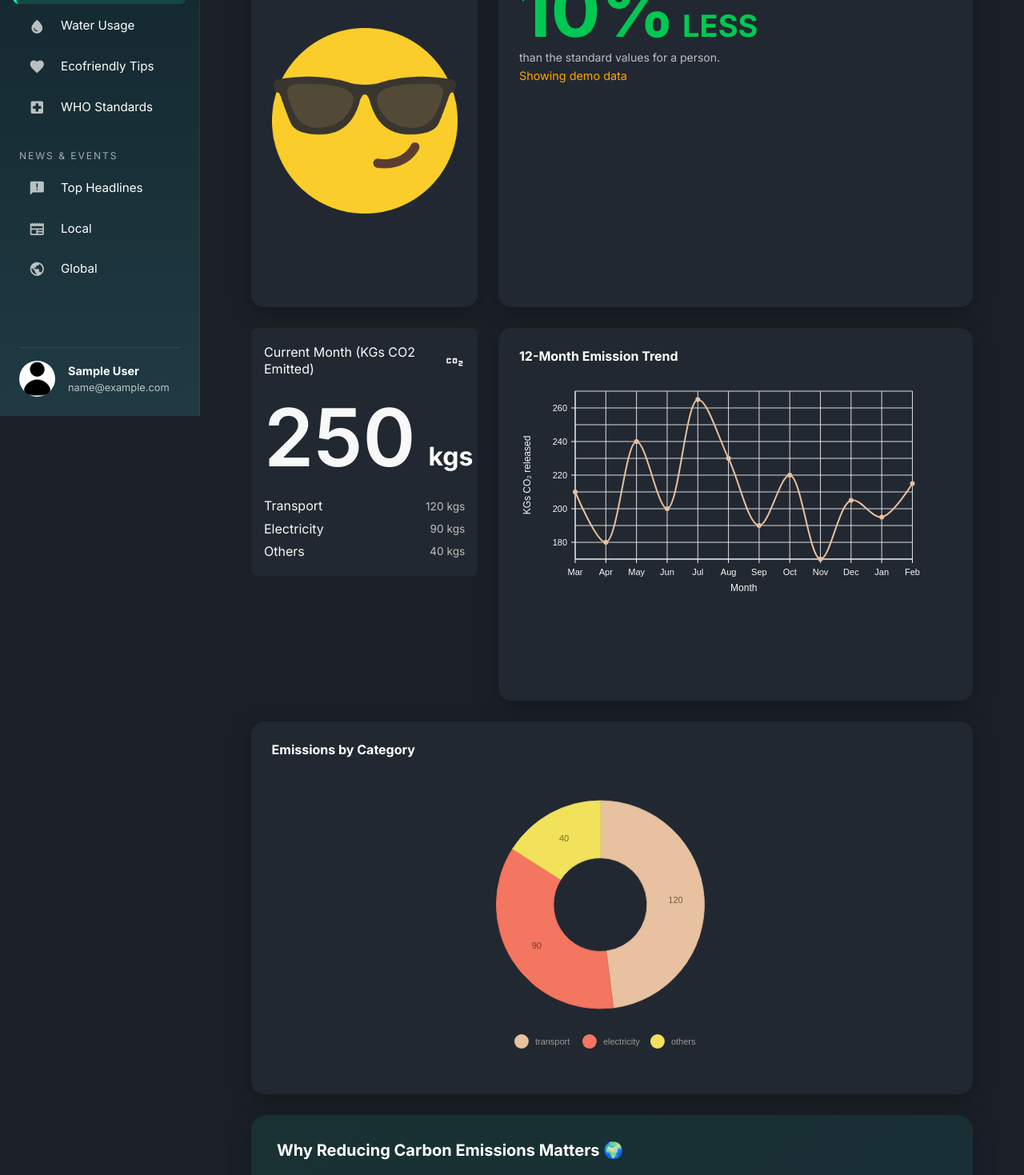
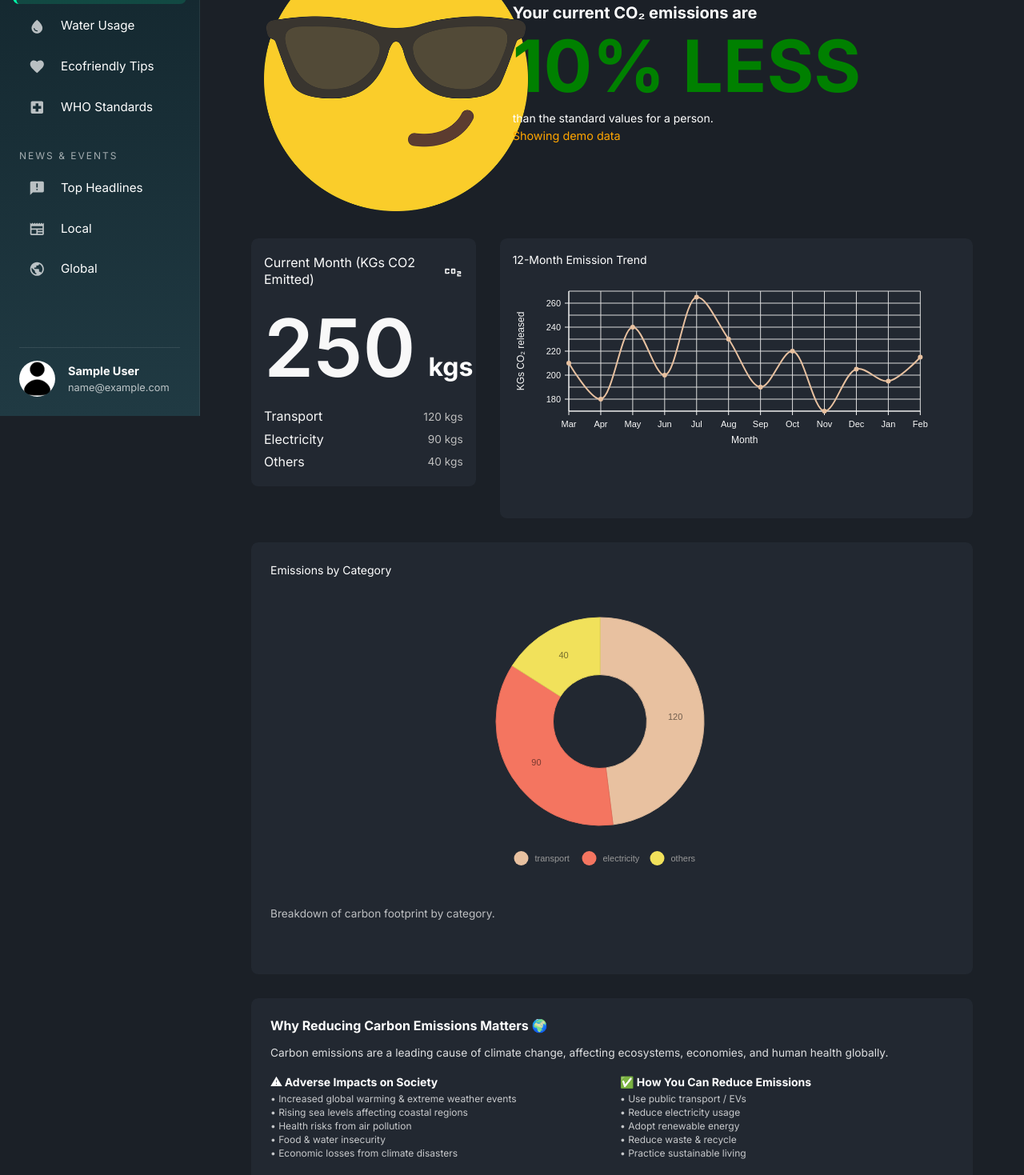
Before and after one commit to AnikChiney/CarbonLensAI, a React (Create React App) app in the folder client/: page /carbon-footprint in a window 1280 px wide. Shown: the part 280-1749 px from the top of the page at 80% size. Built offline with nearby package versions, Linux system fonts and the light colour scheme; no server answers; sample sign-in values are in the browser's storage.

Commit message:
Update index.jsx

```diff
--- a/client/src/scenes/forYou/carbonFootprint/index.jsx
+++ b/client/src/scenes/forYou/carbonFootprint/index.jsx
@@ -16,7 +16,6 @@ import OverviewBox from "components/OverviewBox";
 const CarbonFootprint = () => {
   const theme = useTheme();
   const isNonMediumScreens = useMediaQuery("(min-width: 1200px)");
-
   const currentDate = new Date();
   const currentMonth = currentDate.getMonth() + 1;
   const currentYear = currentDate.getFullYear();
@@ -41,35 +40,25 @@ const CarbonFootprint = () => {
 
   const safeData = data || fallbackData;
 
-  const cardStyle = {
-    backgroundColor: theme.palette.background.alt,
-    borderRadius: "1rem",
-    padding: "1.6rem",
-    boxShadow: "0 6px 24px rgba(0,0,0,0.25)",
-  };
-
   return (
     <Box m="1.5rem 2.5rem">
-      {/* HEADER */}
-      <FlexBetween mb="0.5rem">
+      <FlexBetween>
         <Header
           title="Carbon Footprint"
           subtitle="How Much Carbon Are You Really Emitting? Uncover Your Impact Now!"
         />
       </FlexBetween>
 
-      {/* LOADING */}
       {isLoading && (
         <Typography mt="1rem">Loading Carbon Insights...</Typography>
       )}
 
-      {/* GRID */}
       <Box
         mt="20px"
         display="grid"
         gridTemplateColumns="repeat(12, 1fr)"
-        gridAutoRows="220px"   // ✅ prevents overlap
-        gap="26px"
+        gridAutoRows="160px"
+        gap="30px"
         sx={{
           "& > div": {
             gridColumn: isNonMediumScreens ? undefined : "span 12",
@@ -77,37 +66,41 @@ const CarbonFootprint = () => {
         }}
       >
         {/* IMAGE */}
-        <Box gridColumn="span 4" gridRow="span 2" sx={cardStyle}>
+        <Box gridColumn="span 4" gridRow="span 2" p="1rem">
           <Box
             component="img"
-            sx={{ width: "100%", height: "100%", objectFit: "contain" }}
+            sx={{ height: 330, width: 330 }}
             alt="status"
             src={safeData.isGood ? "/well-done.png" : "/sad.svg"}
           />
         </Box>
 
         {/* SUMMARY */}
-        <Box gridColumn="span 8" gridRow="span 2" sx={cardStyle}>
-          <Typography variant="h5" fontWeight="bold">
+        <Box
+          gridColumn="span 8"
+          gridRow="span 2"
+          p="1rem"
+          display="flex"
+          flexDirection="column"
+          justifyContent="center"
+        >
+          <Typography variant="h4" fontWeight="bold">
             Your current CO₂ emissions are
           </Typography>
 
           <Typography
-            variant="h1"
+            variant="h2"
             sx={{
-              fontSize: 92,
+              fontSize: 90,
               fontWeight: "bold",
-              lineHeight: 1.05,
-              color: safeData.isGood ? "#00C853" : "#D50000",
+              color: safeData.isGood ? "green" : "red",
             }}
           >
             {parseInt(safeData.percentageIncDec || 0)}%
-            <span style={{ fontSize: 38 }}>
-              {safeData.isGood ? " LESS" : " MORE"}
-            </span>
+            {safeData.isGood ? " LESS" : " MORE"}
           </Typography>
 
-          <Typography variant="h6" sx={{ opacity: 0.7 }}>
+          <Typography variant="h6">
             than the standard values for a person.
           </Typography>
 
@@ -118,7 +111,7 @@ const CarbonFootprint = () => {
           )}
         </Box>
 
-        {/* CURRENT MONTH — LEFT */}
+        {/* OVERVIEW BOX */}
         <Box gridColumn="span 4" gridRow="span 2">
           <OverviewBox
             title="Current Month (KGs CO2 Emitted)"
@@ -129,87 +122,104 @@ const CarbonFootprint = () => {
             )}
             others={parseInt(safeData.carbonData.categories.others || 0)}
             icon={
-              <Co2 sx={{ color: theme.palette.secondary[300], fontSize: 26 }} />
+              <Co2
+                sx={{
+                  color: theme.palette.secondary[300],
+                  fontSize: "26px",
+                }}
+              />
             }
           />
         </Box>
 
-        {/* TREND CHART — RIGHT */}
-        <Box gridColumn="span 8" gridRow="span 2" sx={cardStyle}>
-          <Typography variant="h5" fontWeight="bold" mb="0.8rem">
+        {/* TREND CHART */}
+        <Box
+          gridColumn="span 8"
+          gridRow="span 2"
+          backgroundColor={theme.palette.background.alt}
+          p="1rem"
+          borderRadius="0.55rem"
+        >
+          <Typography variant="h6" mb="0.5rem">
             12-Month Emission Trend
           </Typography>
 
-          <Box sx={{ height: "280px" }}>
+          <Box sx={{ height: "220px" }}>
             <OverviewChart isDashboard={true} />
           </Box>
         </Box>
 
         {/* BREAKDOWN */}
-        <Box gridColumn="span 12" gridRow="span 2" sx={cardStyle}>
-          <Typography variant="h5" fontWeight="bold" mb="0.8rem">
+        <Box
+          gridColumn="span 12"
+          gridRow="span 3"
+          backgroundColor={theme.palette.background.alt}
+          p="1.5rem"
+          borderRadius="0.55rem"
+        >
+          <Typography variant="h6" mb="0.5rem">
             Emissions by Category
           </Typography>
 
-          <Box sx={{ height: "280px" }}>
-            <BreakdownChart
-              categories={safeData.carbonData.categories}
-              isDashboard={true}
-            />
-          </Box>
+          <BreakdownChart
+            categories={safeData.carbonData.categories}
+            isDashboard={true}
+          />
+
+          <Typography fontSize="0.85rem" sx={{ opacity: 0.7 }}>
+            Breakdown of carbon footprint by category.
+          </Typography>
         </Box>
 
-        {/* AWARENESS */}
+        {/* AWARENESS PANEL */}
         <Box
           gridColumn="span 12"
           gridRow="span 2"
-          sx={{
-            borderRadius: "1.2rem",
-            padding: "2rem",
-            background:
-              "linear-gradient(135deg, rgba(0,255,170,0.08), rgba(0,198,255,0.08))",
-            boxShadow: "0 6px 28px rgba(0,0,0,0.25)",
-          }}
+          backgroundColor={theme.palette.background.alt}
+          p="1.5rem"
+          borderRadius="0.55rem"
         >
-          <Typography variant="h4" fontWeight="bold" mb="1rem">
+          <Typography variant="h5" fontWeight="bold" mb="0.8rem">
             Why Reducing Carbon Emissions Matters 🌍
           </Typography>
 
-          <Typography variant="h6" sx={{ opacity: 0.75 }} mb="1.2rem">
-            Carbon emissions accelerate climate change, disrupting ecosystems,
-            economies, and human well-being.
+          <Typography sx={{ opacity: 0.85 }} mb="1rem">
+            Carbon emissions are a leading cause of climate change, affecting
+            ecosystems, economies, and human health globally.
           </Typography>
 
           <Box
             display="grid"
-            gridTemplateColumns={isNonMediumScreens ? "repeat(2,1fr)" : "1fr"}
-            gap="30px"
+            gridTemplateColumns={
+              isNonMediumScreens ? "repeat(2, 1fr)" : "repeat(1, 1fr)"
+            }
+            gap="20px"
           >
             <Box>
-              <Typography variant="h5" fontWeight="bold">
-                Adverse Impacts on Society
+              <Typography variant="h6" fontWeight="bold">
+                ⚠ Adverse Impacts on Society
               </Typography>
 
-              <Typography sx={{ opacity: 0.75, lineHeight: 1.8 }}>
-                • Extreme weather events<br />
-                • Rising sea levels<br />
-                • Health risks<br />
-                • Resource insecurity<br />
-                • Economic losses
+              <Typography variant="body2" sx={{ opacity: 0.75 }}>
+                • Increased global warming & extreme weather events<br />
+                • Rising sea levels affecting coastal regions<br />
+                • Health risks from air pollution<br />
+                • Food & water insecurity<br />
+                • Economic losses from climate disasters
               </Typography>
             </Box>
 
             <Box>
-              <Typography variant="h5" fontWeight="bold">
-                How You Can Reduce Emissions
+              <Typography variant="h6" fontWeight="bold">
+                ✅ How You Can Reduce Emissions
               </Typography>
 
-              <Typography sx={{ opacity: 0.75, lineHeight: 1.8 }}>
-                • Use EVs / public transport<br />
+              <Typography variant="body2" sx={{ opacity: 0.75 }}>
+                • Use public transport / EVs<br />
                 • Reduce electricity usage<br />
-                • Renewable energy<br />
-                • Reduce waste<br />
-                • Sustainable lifestyle
+                • Adopt renewable energy<br />
+                • Reduce waste & recycle<br />
+                • Practice sustainable living
               </Typography>
             </Box>
           </Box>
```
